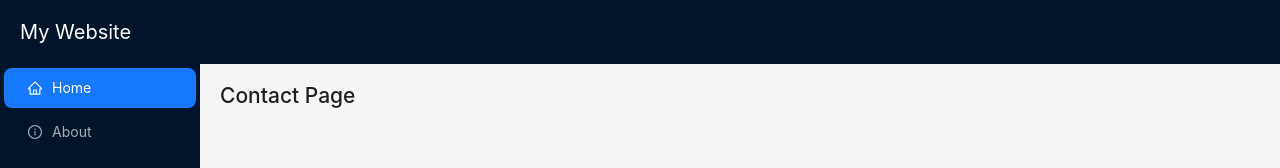
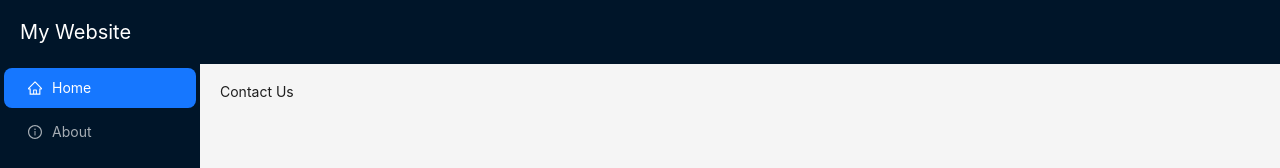
Before and after one commit to FaizanRana768/Ant-Design, a React (Vite) app: page /contact in a window 1280 px wide. Shown: the top 168 px of the page. Built offline with nearby package versions, Linux system fonts and the light colour scheme.

Commit message:
make the contact page

```diff
--- a/src/components/MainContent.jsx
+++ b/src/components/MainContent.jsx
@@ -4,6 +4,7 @@ import { Routes, Route } from "react-router-dom";
 import Home from "../pages/Home";
 import AboutUs from "../pages/AboutUs";
 import Gallery from "../pages/Gallery";
+import ContactUs from "../pages/ContactUs";
 
 const { Content } = Layout;
 
@@ -11,7 +12,7 @@ const routes = [
   { path: "/", element: <Home /> },
   { path: "/about", element: <AboutUs /> },
   { path: "/gallery", element: <Gallery /> },
-  { path: "/contact", element: <h2>Contact Page</h2> },
+  { path: "/contact", element: <ContactUs /> },
   { path: "/blog", element: <h2>Blog Page</h2> },
 ];
 
--- /dev/null
+++ b/src/pages/ContactUs.jsx
@@ -0,0 +1,11 @@
+import React from 'react'
+
+const ContactUs = () => {
+  return (
+    <div>
+      Contact Us
+    </div>
+  )
+}
+
+export default ContactUs
```
